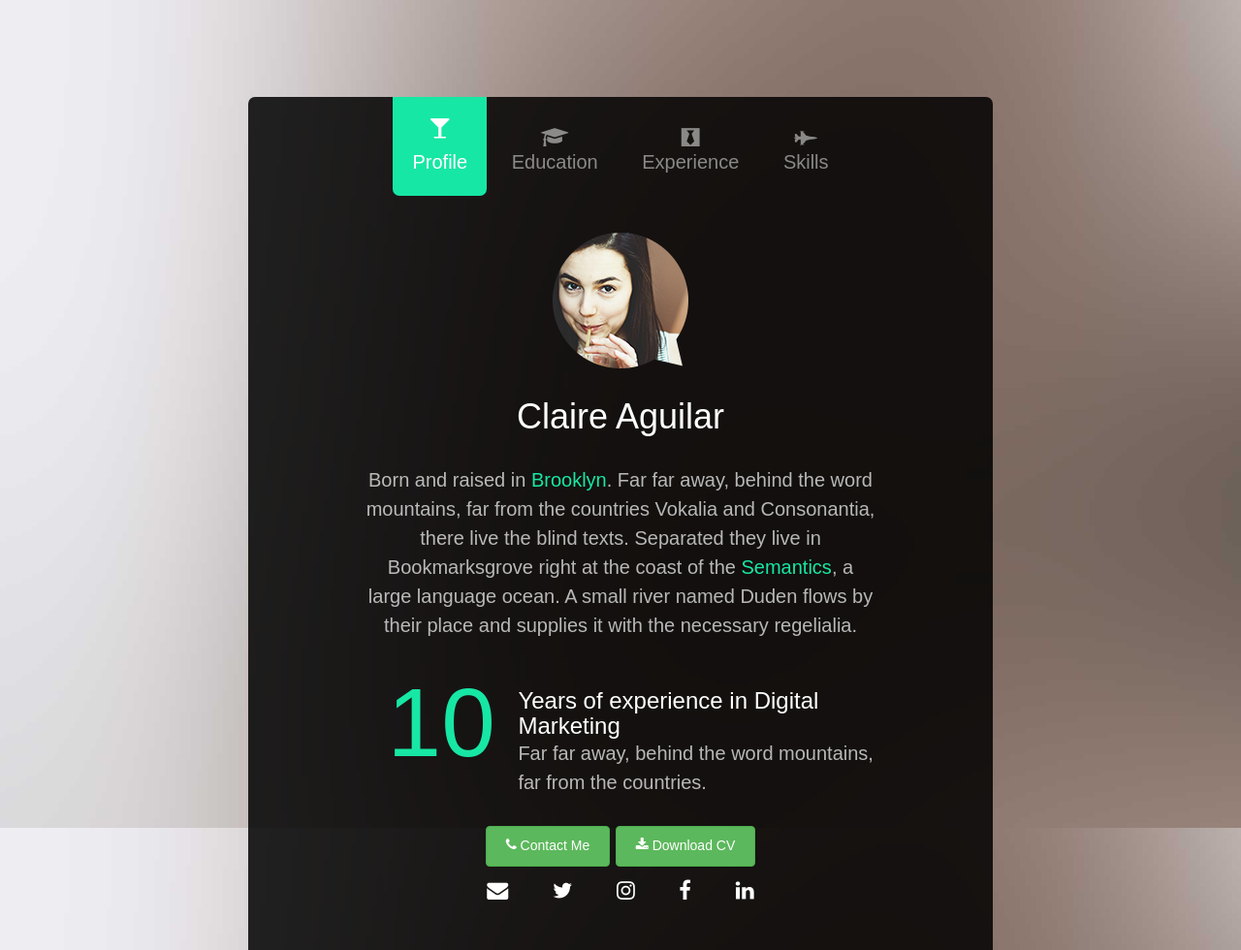
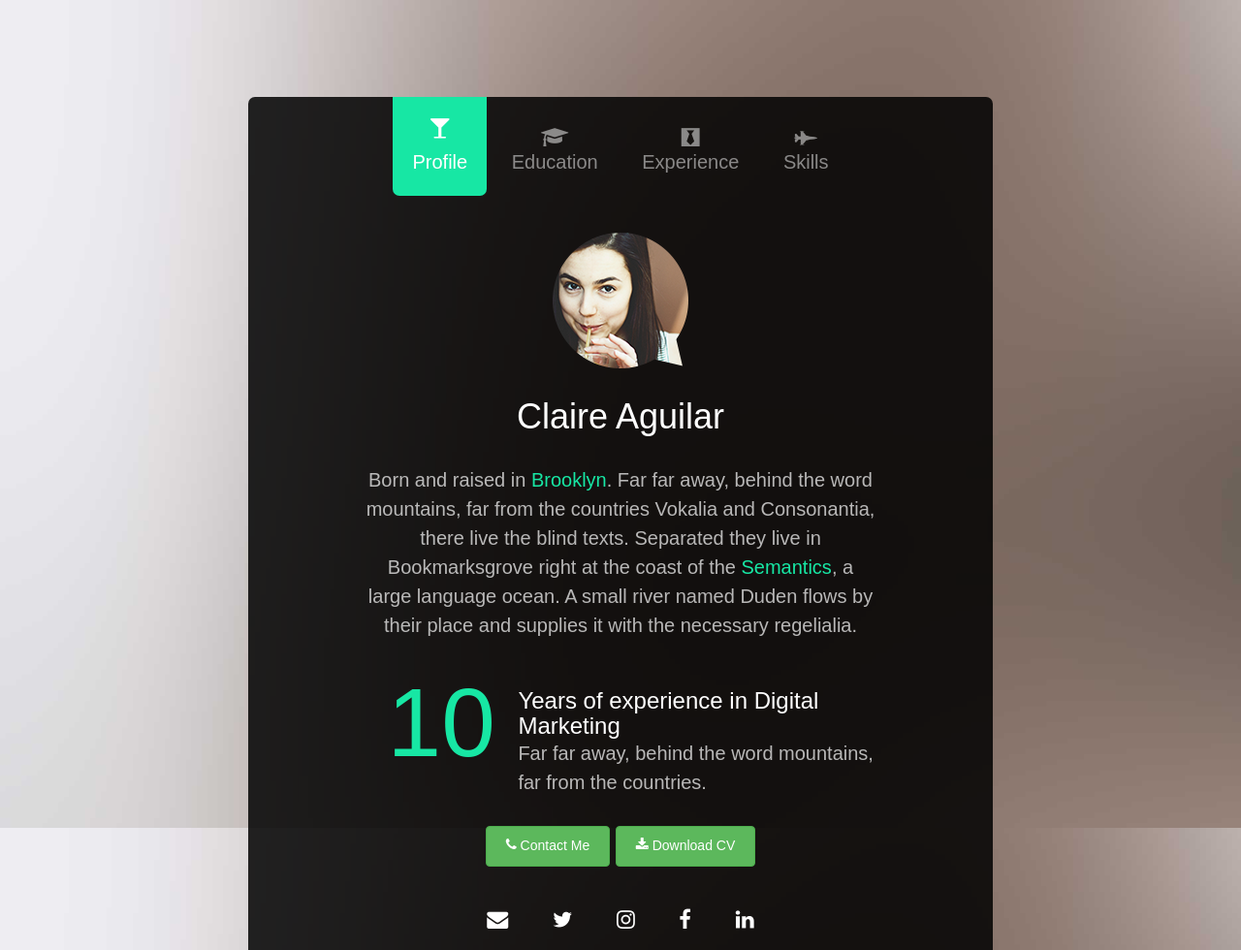
Before and after one commit to online-cv/cv011, a plain HTML site: page index.html in a window 1280 px wide. Shown: the top 980 px of the page at 97% size. Drawn offline with Linux system fonts and the light colour scheme; files whose address does not match are found by name.

Commit message:
fix styles

```diff
--- a/css/style.css
+++ b/css/style.css
@@ -290,7 +290,7 @@ figure {
   display: -moz-inline-stack;
   display: inline-block;
   zoom: 1;
-  *display: inline;
+  display: inline;
 }
 .fh5co-social li a {
   font-size: 22px;
```
Also changed, not shown: index.html (+1 -0 lines).
